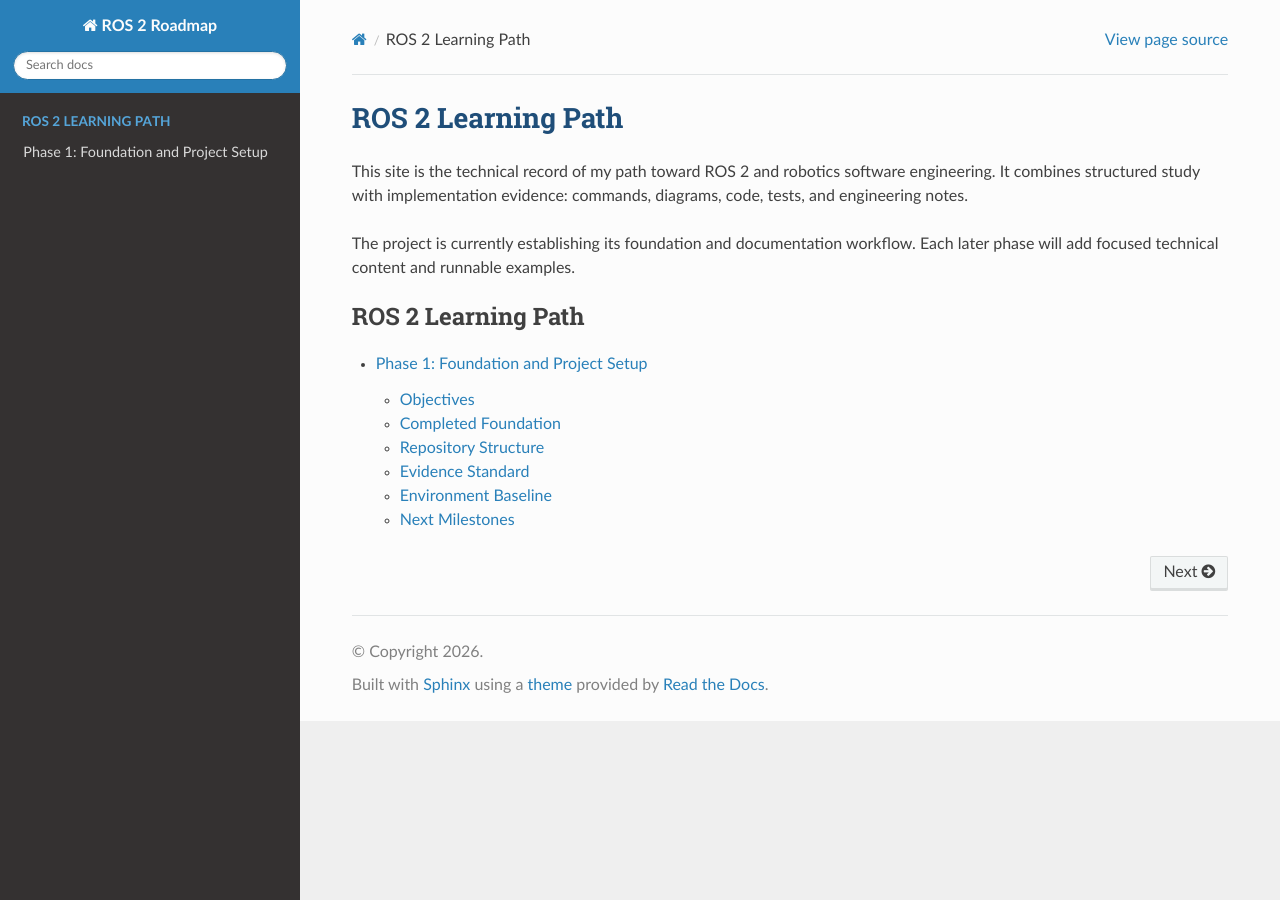
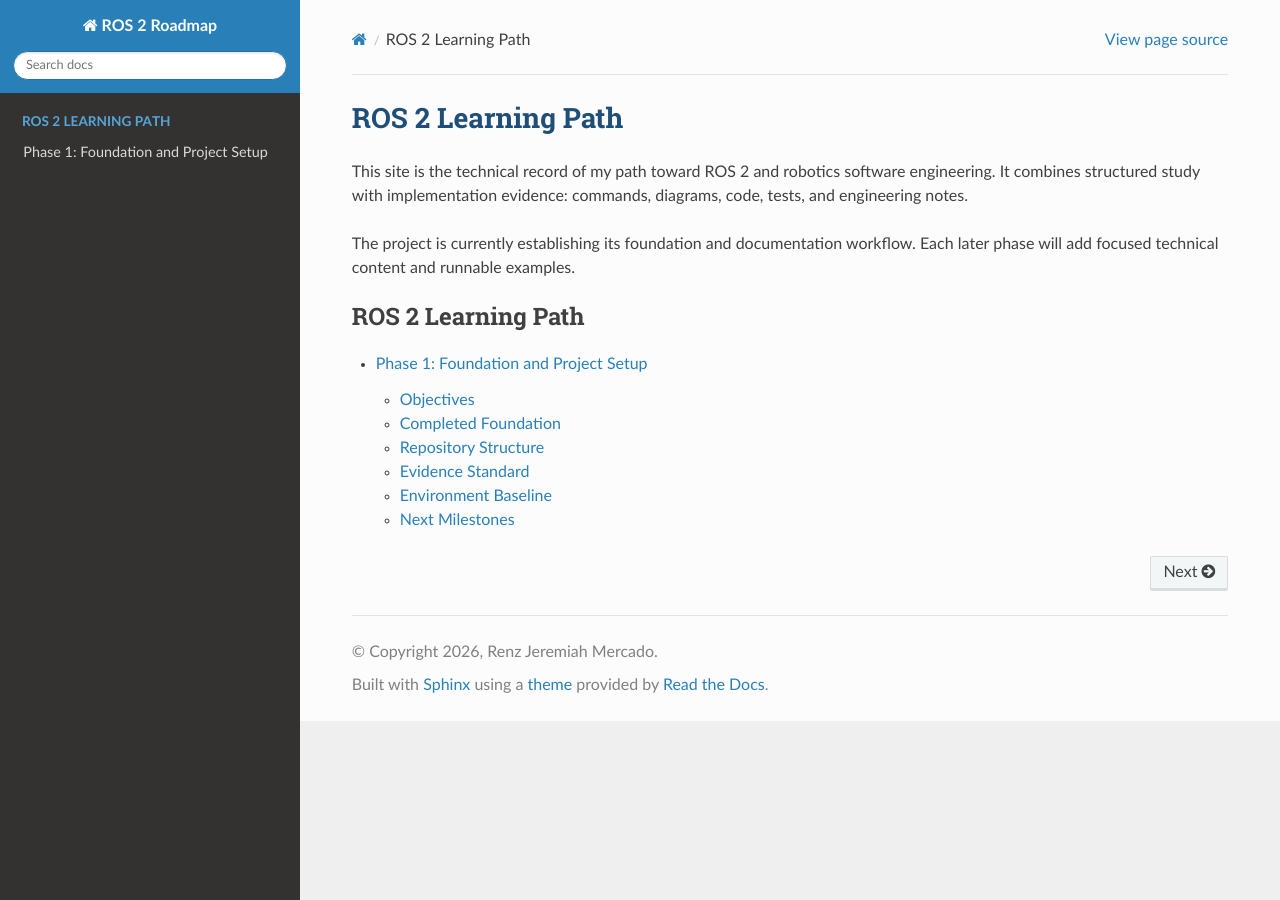
Before and after one commit to r-jeremiah/ros2-roadmap, a Sphinx documentation site: the page built from docs/source/index.md, in a window 1280 px wide. Built offline with Sphinx 7.4.7 and the Read the Docs theme 3.1.0, drawn with Linux system fonts in a browser that asks for light colours.

Commit message:
docs: Update copyright information in Sphinx configuration

```diff
--- a/docs/source/conf.py
+++ b/docs/source/conf.py
@@ -1,7 +1,7 @@
 # Configuration file for the Sphinx documentation builder.
 
 project = 'ROS 2 Roadmap'
-copyright = '2026'
+copyright = '2026, Renz Jeremiah Mercado'
 author = 'Renz Jeremiah Mercado'
 
 # -- General configuration ------------------------------------------------
```
